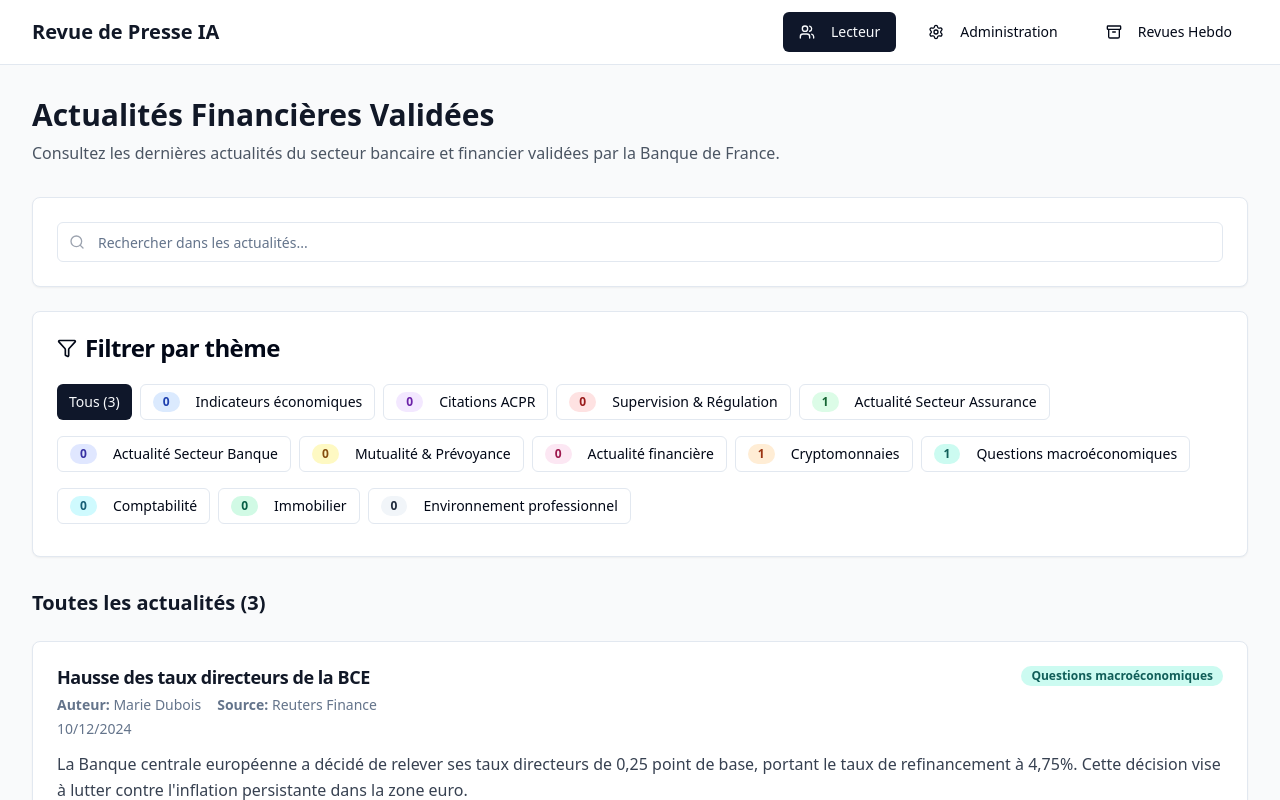
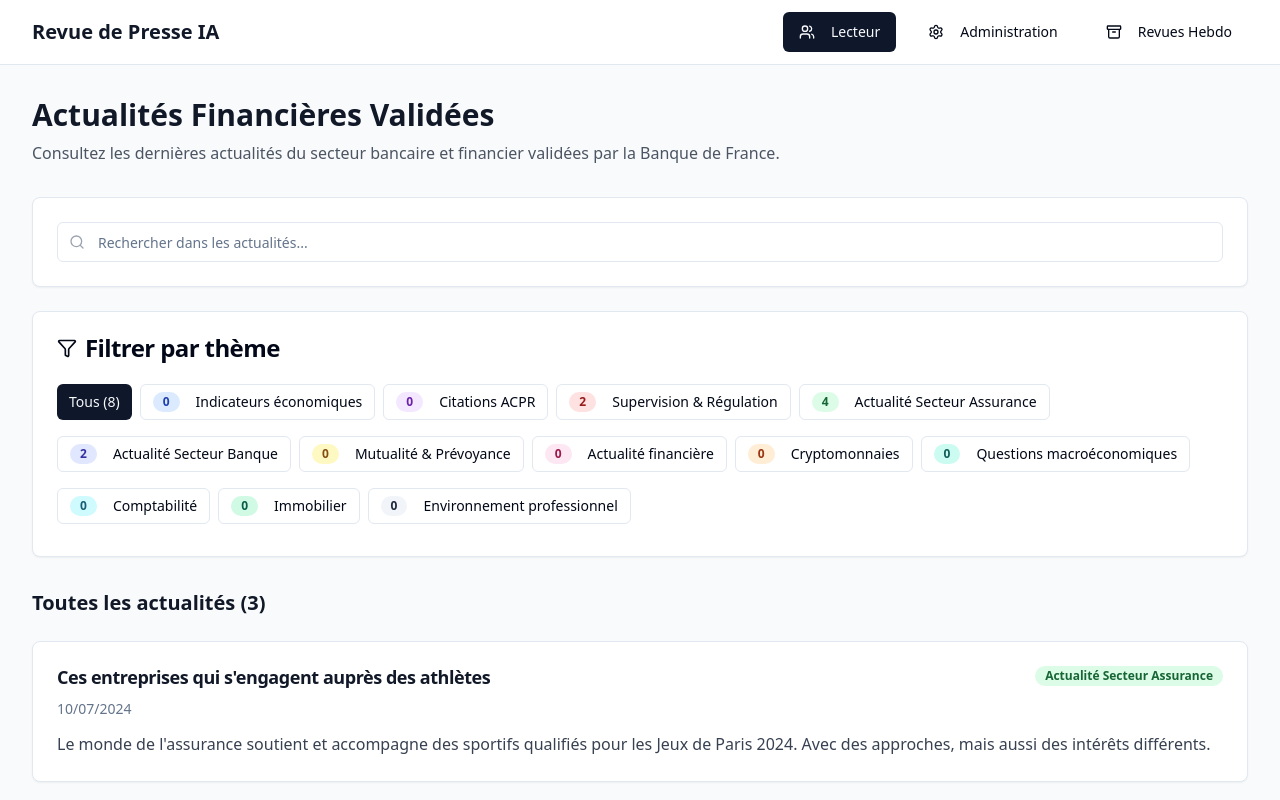
Before and after one commit to Wasroy/bank-news-flow, a React (Vite) app: page / in a window 1280 px wide. Shown: the top 800 px of the page. Built offline with nearby package versions, Linux system fonts and the light colour scheme.

Commit message:
Reader Page: Add news context and update news generation

```diff
--- a/scripts/generateNews.ts
+++ b/scripts/generateNews.ts
@@ -24,7 +24,7 @@ async function main() {
   - "title" : le champ "title" d'origine
   - "content" : le champ "abstract"
   - "theme" : le champ "category"
-  - "status" : toujours "pending"
+  - "status" : choisis aléatoirement entre "pending","approved" ou "rejected"
   - "createdAt" : la date actuelle au format ISO
   - "aiClassification" : reprends la valeur de "category"
 
--- a/src/components/AdminPage.tsx
+++ b/src/components/AdminPage.tsx
@@ -7,10 +7,10 @@ import { Card, CardContent, CardHeader, CardTitle } from '@/components/ui/card';
 import { Badge } from '@/components/ui/badge';
 import { Button } from '@/components/ui/button';
 import { BarChart3, Clock, CheckCircle, XCircle, RefreshCw, Zap } from 'lucide-react';
-
+import { useNews } from './NewsContext';
 
 const AdminPage = () => {
-  const [news, setNews] = useState<NewsItem[]>(getRealActualNews());
+  const { news, setNews } = useNews();
   const [isGenerating, setIsGenerating] = useState(false);
 
   const handleApprove = (id: string) => {
--- /dev/null
+++ b/src/components/NewsContext.tsx
@@ -0,0 +1,28 @@
+import React, { createContext, useContext, useState } from 'react';
+import { NewsItem } from '../types/news';
+import { getRealActualNews } from '../data/RealActual';
+
+type NewsContextType = {
+  news: NewsItem[];
+  setNews: React.Dispatch<React.SetStateAction<NewsItem[]>>;
+};
+
+const NewsContext = createContext<NewsContextType | undefined>(undefined);
+
+export const NewsProvider: React.FC<{ children: React.ReactNode }> = ({ children }) => {
+  const [news, setNews] = useState<NewsItem[]>(getRealActualNews());
+
+  return (
+    <NewsContext.Provider value={{ news, setNews }}>
+      {children}
+    </NewsContext.Provider>
+  );
+};
+
+export const useNews = () => {
+  const context = useContext(NewsContext);
+  if (!context) {
+    throw new Error('useNews must be used within a NewsProvider');
+  }
+  return context;
+};
--- a/src/components/ReaderPage.tsx
+++ b/src/components/ReaderPage.tsx
@@ -1,6 +1,6 @@
 import { useState, useMemo } from 'react';
 import { NewsItem, NewsTheme, NEWS_THEMES, THEME_COLORS } from '../types/news';
-import { generateMockNews } from '../data/mockNews';
+import { useNews } from './NewsContext';
 import NewsCard from './NewsCard';
 import { Button } from '@/components/ui/button';
 import { Badge } from '@/components/ui/badge';
@@ -9,18 +9,12 @@ import { Filter, Search } from 'lucide-react';
 import { Input } from '@/components/ui/input';
 
 const ReaderPage = () => {
+  const { news } = useNews();
   const [selectedTheme, setSelectedTheme] = useState<NewsTheme | 'all'>('all');
   const [searchTerm, setSearchTerm] = useState('');
 
-  // Obtenir uniquement les actualités approuvées
-  const allNews = useMemo(() =>
-    generateMockNews().filter(item => item.status === 'approved'),
-    []
-  );
-
-  // Filtrer les actualités
   const filteredNews = useMemo(() => {
-    let filtered = allNews;
+    let filtered = news.filter(item => item.status === 'approved');
 
     if (selectedTheme !== 'all') {
       filtered = filtered.filter(item => item.theme === selectedTheme);
@@ -34,16 +28,16 @@ const ReaderPage = () => {
     }
 
     return filtered;
-  }, [allNews, selectedTheme, searchTerm]);
+  }, [news, selectedTheme, searchTerm]);
 
   // Statistiques par thème
   const themeStats = useMemo(() => {
     const stats: Record<NewsTheme, number> = {} as Record<NewsTheme, number>;
     NEWS_THEMES.forEach(theme => {
-      stats[theme] = allNews.filter(item => item.theme === theme).length;
+      stats[theme] = news.filter(item => item.theme === theme).length;
     });
     return stats;
-  }, [allNews]);
+  }, [news]);
 
   return (
     <div className="min-h-screen bg-gray-50">
@@ -89,7 +83,7 @@ const ReaderPage = () => {
                 onClick={() => setSelectedTheme('all')}
                 className="mb-2"
               >
-                Tous ({allNews.length})
+                Tous ({news.length})
               </Button>
               {NEWS_THEMES.map((theme) => (
                 <Button
--- a/src/data/RealActual.tsx
+++ b/src/data/RealActual.tsx
@@ -8,89 +8,71 @@ export function getRealActualNews(): NewsItem[] {
     "content": "Trouver un porteur de risques peut s'avérer complexe pour des personnes présentant des risques aggravés, que ce soit en assurance emprunteur, en prévoyance individuelle comme en assurance auto. Des niches de marché différentes qui nécessitent toutes expertise technique et pilotage des portefeuilles au cordeau pour dégager des résultats.",
     "theme": "Actualité Secteur Assurance",
     "status": "pending",
-    "createdAt": "2024-07-10T00:00:00Z",
+    "createdAt": "2024-07-10T15:30:00Z",
     "aiClassification": "Actualité Secteur Assurance"
   },
   {
     "id": "2",
-    "title": "Ces entreprises qui s’engagent auprès des athlètes",
-    "content": "Le monde de l’assurance soutient et accompagne des sportifs qualifiés pour les Jeux de Paris 2024. Avec des approches, mais aussi des intérêts différents.",
+    "title": "Ces entreprises qui s'engagent auprès des athlètes",
+    "content": "Le monde de l'assurance soutient et accompagne des sportifs qualifiés pour les Jeux de Paris 2024. Avec des approches, mais aussi des intérêts différents.",
     "theme": "Actualité Secteur Assurance",
-    "status": "pending",
-    "createdAt": "2024-07-10T00:00:00Z",
+    "status": "approved",
+    "createdAt": "2024-07-10T15:30:00Z",
     "aiClassification": "Actualité Secteur Assurance"
   },
   {
     "id": "3",
-    "title": "Sur le climat, il est nécessaire de changer de manière de penser",
-    "content": "Moritz Regnier, le nouveau président du directoire de Sada Assurances, spécialiste des risques de l'immobilier, accorde son premier entretien à L’Argus. Les récentes évolutions stratégiques de la compagnie ont vocation à perdurer dans un secteur en première ligne face au dérèglement climatique.",
+    "title": "Moritz Regnier, président du directoire de Sada Assurances : « Sur le climat, il est nécessaire de changer de manière de penser »",
+    "content": "Moritz Regnier, le nouveau président du directoire de Sada Assurances, spécialiste des risques de l'immobilier, accorde son premier entretien à L'Argus. Les récentes évolutions stratégiques de la compagnie ont vocation à perdurer dans un secteur en première ligne face au dérèglement climatique.",
     "theme": "Actualité Secteur Assurance",
-    "status": "pending",
-    "createdAt": "2024-07-10T00:00:00Z",
+    "status": "rejected",
+    "createdAt": "2024-07-10T15:30:00Z",
     "aiClassification": "Actualité Secteur Assurance"
   },
   {
     "id": "4",
-    "title": "L'Assurtech de la semaine : Estaly se pose en partenaire des commerçants",
+    "title": "Estaly se pose en partenaire des commerçants",
     "content": "En s'appuyant sur l'intelligence artificielle, Estaly permet d'intégrer des offres d'assurance affinitaire dans le parcours client.",
     "theme": "Actualité Secteur Assurance",
     "status": "pending",
-    "createdAt": "2024-07-10T00:00:00Z",
+    "createdAt": "2024-07-10T15:30:00Z",
     "aiClassification": "Actualité Secteur Assurance"
   },
   {
     "id": "5",
     "title": "FTX-linked defunct bank Silvergate pays $63mn to settle probes",
-    "content": "La banque californienne en faillite Silvergate paiera 63 millions de dollars pour régler des poursuites civiles engagées par des régulateurs fédéraux et étatiques liées à l'effondrement de la banque suite à l'énorme fraude qui a fait tomber la plateforme d’échange de cryptomonnaies FTX.",
+    "content": "La banque californienne disparue Silvergate paiera 63 millions de dollars pour régler des poursuites civiles engagées par des régulateurs fédéraux et étatiques liées à l’effondrement de la banque suite à la fraude massive qui a fait tomber la plateforme crypto FTX.",
     "theme": "Supervision & Régulation",
-    "status": "pending",
-    "createdAt": "2024-07-10T00:00:00Z",
+    "status": "approved",
+    "createdAt": "2024-07-10T15:30:00Z",
     "aiClassification": "Supervision & Régulation"
   },
   {
     "id": "6",
     "title": "JPMorgan strategist exits after mistimed calls",
-    "content": "Marko Kolanovic quittera son poste de stratège en chef des marchés mondiaux chez JPMorgan, mettant fin à une carrière de 19 ans qui s’est soldée par des pronostics mal synchronisés sur le marché boursier américain. Kolanovic, également co-directeur de la recherche mondiale de la banque, faisait partie des rares stratégistes baissiers encore présents à Wall Street, ayant récemment prédit que le S&P 500 chuterait de près de 25 % par rapport aux niveaux actuels d’ici la fin de l’année.",
+    "content": "Marko Kolanovic quittera son poste de stratégiste en chef des marchés mondiaux chez JPMorgan, mettant fin à une carrière de 19 ans marquée par des prévisions mal coordonnées sur le marché boursier américain.",
     "theme": "Actualité Secteur Banque",
-    "status": "pending",
-    "createdAt": "2024-07-10T00:00:00Z",
+    "status": "rejected",
+    "createdAt": "2024-07-10T15:30:00Z",
     "aiClassification": "Actualité Secteur Banque"
   },
   {
     "id": "7",
     "title": "Goldman faces uphill struggle with Fed over stress testing",
-    "content": "Quelque 6 milliards de dollars de capitaux supplémentaires devraient être exigés ; les chances de succès d'un appel sont faibles.",
+    "content": "Goldman Sachs est confrontée à de faibles chances de réussir à amener la Réserve fédérale à reconsidérer sa note lors des tests de résistance bancaires de cette année. En jeu : environ 6 milliards de dollars de capitaux supplémentaires que la Fed exigera probablement de la banque pour couvrir les pertes potentielles suivant le test de résistance. Cette exigence de fonds propres renforcée pourrait réduire la capacité de Goldman à prêter et à négocier, tout en comprimant ses bénéfices et en limitant sa capacité à récompenser les investisseurs par des rachats d’actions et des paiements de dividendes.",
     "theme": "Supervision & Régulation",
     "status": "pending",
-    "createdAt": "2024-07-10T00:00:00Z",
+    "createdAt": "2024-07-10T15:30:00Z",
     "aiClassification": "Supervision & Régulation"
   },
   {
     "id": "8",
-    "title": "The frappuccino effect: How Starbucks branches caffeinate local economies",
-    "content": "STARBUCKS offre d’innombrables opportunités d’innovation. Sur une partie des réseaux sociaux, on se plaît à détourner le menu de la chaîne pour créer des boissons ultra-instagrammables. Envie d’un « Frappuccino à la pâte à gâteau » ? Il suffit de commander un « Frappuccino à la crème de fève de vanille », d’ajouter une dose de sirop de noisette et de demander au barista d’insérer un cake pop dans le mixeur. Que diriez-vous d’une « cocaïne liquide » ? Elle consiste en quatre expressos et quatre doses de sirop de chocolat blanc, servis sur glace.",
-    "theme": "Questions macroéconomiques",
-    "status": "pending",
-    "createdAt": "2024-07-10T00:00:00Z",
-    "aiClassification": "Questions macroéconomiques"
-  },
-  {
-    "id": "9",
-    "title": "Ouroboros theory",
-    "content": "La plus ancienne représentation de l’ouroboros – un serpent enroulé en cercle, se mordant la queue – a été trouvée dans la tombe de Toutankhamon, un pharaon qui régna sur l’Égypte vers 1320 avant J.-C. Elle était utilisée dans ses textes funéraires pour représenter la nature infinie du temps, et a par la suite resurgi un peu partout. Dans la Rome antique, elle symbolisait le cycle saisonnier de l’année calendaire ; dans la mythologie nordique, le serpent était assez grand pour entourer le monde. Cette idée est aussi une allégorie du système financier moderne. Elle illustre comment le risque de crédit a été éjecté des banques, pour être ensuite à nouveau absorbé par elles.",
-    "theme": "Supervision & Régulation",
-    "status": "pending",
-    "createdAt": "2024-07-10T00:00:00Z",
-    "aiClassification": "Supervision & Régulation"
-  },
-  {
-    "id": "10",
-    "title": "Les « petites » mutuelles voient grand",
-    "content": "Occupant depuis quelques années le haut du podium des contrats d’assurance vie et retraite les plus rentables, plusieurs mutuelles de petite et moyenne taille ont su faire leur miel d’une activité au départ concentrée sur une population spécifique d’adhérents. Aujourd’hui, elles partent à la conquête d’un public plus large. Cette croissance se fera-t-elle aux dépens de leur valeur ajoutée ? Nos éléments de réponse.",
-    "theme": "Actualité Secteur Assurance",
-    "status": "pending",
-    "createdAt": "2024-07-10T00:00:00Z",
-    "aiClassification": "Actualité Secteur Assurance"
+    "title": "Disappearing act",
+    "content": "La crise des caisses d'épargne et de crédit (S&L) a terrorisé les banques américaines pendant des années. À partir du milieu des années 1980, une combinaison d'une croissance agressive des prêts, de contrôles de risque insuffisants et d'un ralentissement du marché immobilier a contribué à la faillite ou à la consolidation de plus de 1 000 petites institutions de prêt. Les plus petites banques chinoises souffrent désormais de bon nombre des mêmes maux. Mais jusqu'à récemment, peu d'entre elles avaient fait faillite ou fusionné avec d'autres.",
+    "theme": "Actualité Secteur Banque",
+    "status": "approved",
+    "createdAt": "2024-07-10T15:30:00Z",
+    "aiClassification": "Actualité Secteur Banque"
   }
 ];
 }
```
Also changed, not shown: src/main.tsx (+9 -4 lines).
